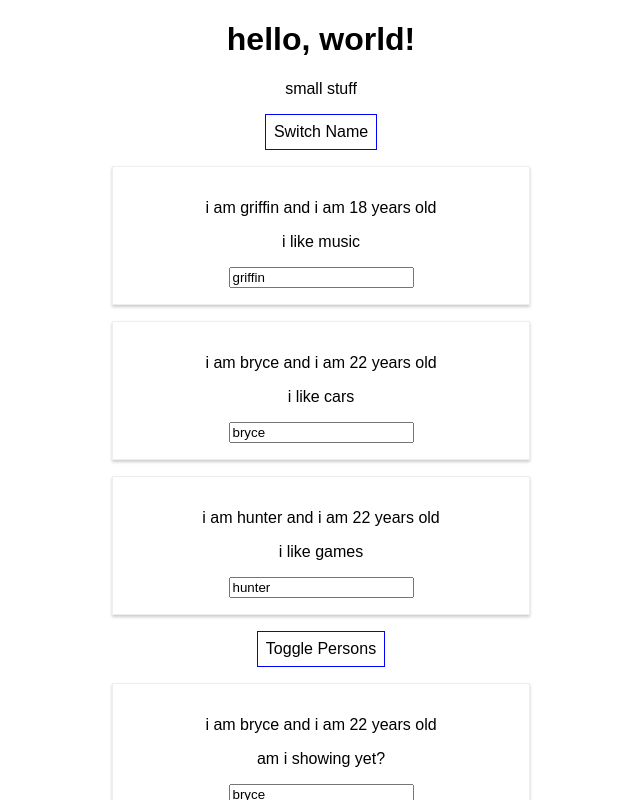
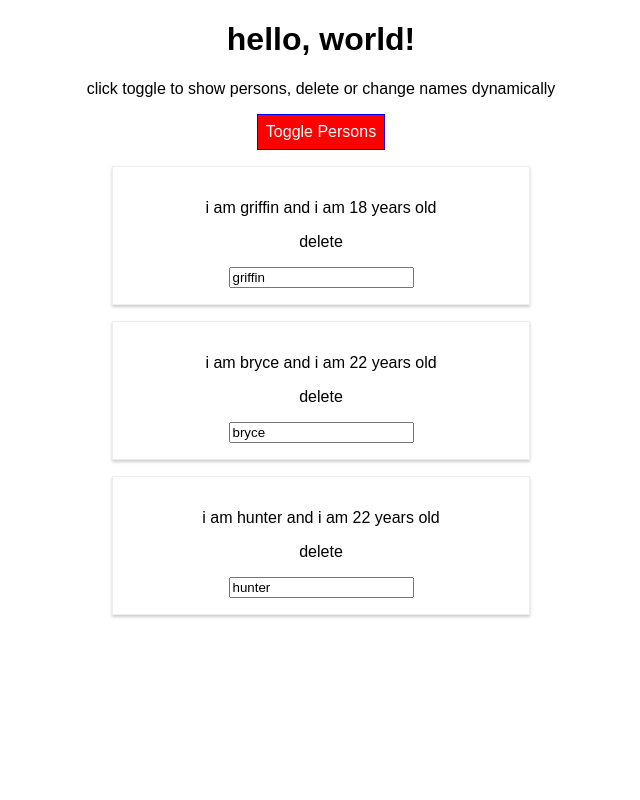
Before and after one commit to h-griffin/udemy-react, a React (Create React App) app: page / in a window 1280 px wide. Both pictures are taken after a click on the button "Toggle Persons". Shown: the top 800 px of the page, without its empty margins (319-959 px from the left). Built offline with nearby package versions, Linux system fonts and the light colour scheme.

Commit message:
dynamic persons and button color

```diff
--- a/src/App.js
+++ b/src/App.js
@@ -1,4 +1,6 @@
 // APP WITH CLASS BASED COMPONENTS
+
+//APP WITH DYNAMIC PERSONS DISPLAY
 
 import React, { Component } from 'react';
 
@@ -9,110 +11,94 @@ import Person from './Person/Person'
 class App extends Component {
     state = {
         persons: [
-            { name:'griffin', age:18 },
-            { name:'bryce', age:22 },
-            { name:'hunter', age:22 },
+            { id: 'all', name:'griffin', age:18 },
+            { id: 'these', name:'bryce', age:22 },
+            { id: 'unique', name:'hunter', age:22 },
         ],
         otherState: 'some other state value not touched by persons',
         showPersons: false,
     }
 
 
-    switchNameHandler = (newName) => {
-        console.log('switch name was clicked');
-        // DONT DO THIS -- this.state.persons[0].name = 'Haley Griffin'
-        this.setState({
-            persons: [
-                { name: newName, age:18 },                  // change name click
-                { name:'Bryce Griffin', age:22 },
-                { name:'Hunter Williams', age:22 },
-            ]
-        })
-    }
+    nameChangedHandler = ( event, id) => {
+        const personIndex = this.state.persons.findIndex(p => {
+            return p.id === id; //return bool
+        });
 
-    nameChangedHandler = (event) => {
-        this.setState({
-            persons: [
-                { name:'griffin', age:18 },
-                { name: event.target.value, age:22 },       // change name input
-                { name:'Hunter Williams', age:22 },
-            ]
-        })
+        const person = { // safely copy obj with spread
+            ...this.state.persons[personIndex]
+        };
+
+        person.name = event.target.value;
+
+        const persons = [...this.state.persons];
+        persons[personIndex] = person;      // update copy
+
+        this.setState( { persons : persons} );
     }
 
     togglePersonsHandler = () => {
         // arrow function to property to make method that can use 'this'
         const doesShow = this.state.showPersons;
-        this.setState({showPersons : !doesShow});   // ! converts to opposite
+        this.setState({showPersons : !doesShow });   // ! converts to opposite
+    }
+
+    deletePersonHandler = (personIndex) => {
+        // const persons = this.state.persons;
+        // persons.splice(personIndex, 1);           // bad practice, unpredictable
+
+        // const persons = this.state.persons.slice();   // splice makes copy safe to manipulate
+
+        const persons = [...this.state.persons]; // new array with obj from old
+        persons.splice(personIndex, 1);
+        this.setState( { persons : persons } );
     }
 
     render() {
         // BUTTON -- 'inline' style css must be written in javascript
         const style ={
-            backgroundColor: 'white',
+            backgroundColor: 'green',
+            color: 'white',
             font: 'inherit',
             border: '1px solid blue',
             padding: '8px',
             cursor: 'pointer',
         }
 
+        let persons = null; // dynamic toggle
+
+        if ( this.state.showPersons ) {
+            persons= (
+                <div>
+                    {this.state.persons.map( (person, index) => {
+                        //output state list with map
+                        return <Person
+                            click={() => this.deletePersonHandler(index)}
+                            name={person.name}
+                            age={person.age}
+                            key={person.id}
+                            changed={(event) => this.nameChangedHandler(event, person.id)}
+                            />
+                    })}
+                </div>
+            );
+
+            style.backgroundColor = 'red';
+
+        }
+
         return (
             <div className="App">
                 <h1>hello, world!</h1>
-                <p>small stuff</p>
-
-                <button
-                    style={style}
-                    onClick={() => this.switchNameHandler('griffin!!')}>Switch Name</button>
-
-                <Person
-                    name={this.state.persons[0].name}
-                    age={this.state.persons[0].age}
-                    click={this.switchNameHandler.bind(this, "Haley Griffin")} // change name click
-                    >i like music</Person>
-
-                <Person
-                    name={this.state.persons[1].name}
-                    age={this.state.persons[1].age}
-                    changed={this.nameChangedHandler}     // change name input
-                    >i like cars</Person>
-
-                <Person
-                    name={this.state.persons[2].name}
-                    age={this.state.persons[2].age}
-                    >i like games</Person>
-
+                <p>click toggle to show persons, delete or change names dynamically</p>
 
                 <button
                     style={style}
                     onClick={this.togglePersonsHandler}>Toggle Persons</button>
 
-                { this.state.showPersons ?              // <<<<< turnary expression check: statement/if
-                    <div>
-                        <Person
-                            name={this.state.persons[1].name}
-                            age={this.state.persons[1].age}
-                            changed={this.nameChangedHandler}     // change name input
-                            >am i showing yet?</Person>
-
-                        <Person
-                            name={this.state.persons[2].name}
-                            age={this.state.persons[2].age}
-                            >can you see me?</Person>
-                </div> : null                                // << turnary expression : else
-                }
-
+                {persons}
             </div>
         );
-
-        //                         element  object  children  text
-        // return React.createElement('div',null,'h1','hello world');
-
-        //                                                         h1 elememnt      h1 text       reg text
-        // return React.createElement('div',null,React.createElement('h1',null,'hellow world?'),'hello world');
-
-        //           create div                    css                  create h1 child
-        // return React.createElement('div',{className:'App'},React.createElement('h1',null,'hello world?'),'hello world');
     }
 }
 
--- a/src/Person/Person.js
+++ b/src/Person/Person.js
@@ -13,7 +13,8 @@ const person = (props) => {
 
     return (
         <div className='Person'>
-            <p onClick={props.click}>i am {props.name} and i am {props.age} years old</p>
+            <p>i am {props.name} and i am {props.age} years old</p>
+            <p onClick={props.click}> delete </p>
             <p>{props.children}</p>
             <input type='text' onChange={props.changed} value={props.name} />
         </div>
```
Also changed, not shown: manual-person-display.js (added, +155 -0 lines), func-comp-App.js (renamed from src/func-comp-App.js), src/Person/Person.css (line endings or trailing spaces).
